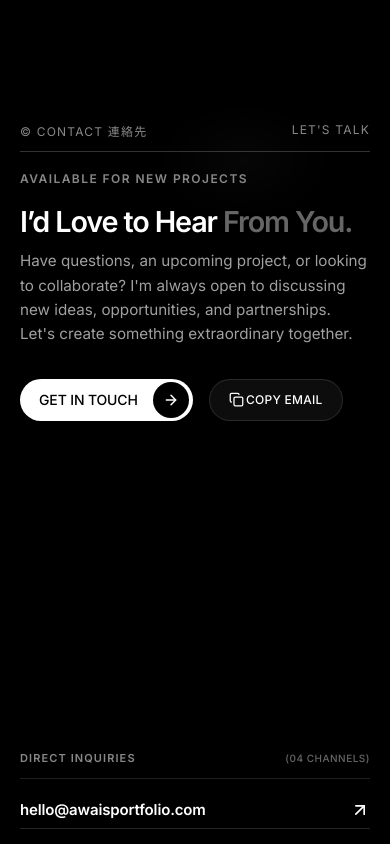
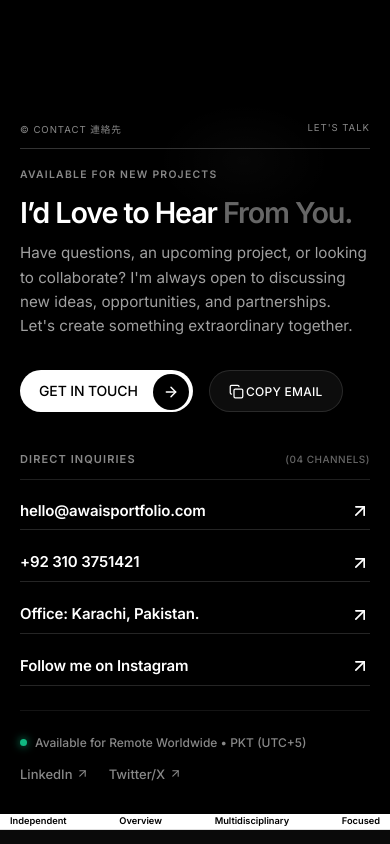
Before and after one commit to awaisavancera-rgb/Portfolio-Awais, a Next.js app: page / in a window 390 px wide. Shown: the part 7520-8364 px from the top of the page. Built offline with nearby package versions, Linux system fonts and the light colour scheme; a web font is replaced by a local one.

Commit message:
feat: add contact, portfolio, and about hero components with styling

```diff
--- a/src/components/Portfolio.tsx
+++ b/src/components/Portfolio.tsx
@@ -28,7 +28,7 @@ const projects: Project[] = [
         title: "Flyers Cocktail Co.",
         slug: "flyers-cocktail-co",
         tags: ["Shopify", "Tailwind CSS"],
-        image: "/flyer-cocktail-portfolio-bg.jpg",
+        image: "/Flyers Website.jfif",
         description: "The World's Most Awarded CBD Cocktails — modern Shopify e-commerce platform built with Tailwind CSS, custom Alpine.js interactions, and Klaviyo.",
     },
     {
@@ -36,7 +36,7 @@ const projects: Project[] = [
         title: "Bite Toothpaste Bits",
         slug: "bite-toothpaste-bits",
         tags: ["Shopify", "React.js"],
-        image: "/bite-toothpaste-portfolio-bg.jpg",
+        image: "/Bite Toothpaste Bits Website.jfif",
         description: "Eco-friendly oral care Shopify store engineered with React & Preact components, Tailwind CSS styling, and advanced Rebuy personalization.",
     },
     {
@@ -44,7 +44,7 @@ const projects: Project[] = [
         title: "Tokyo Headspa",
         slug: "tokyo-headspa",
         tags: ["Remix", "Radix UI"],
-        image: "/tokyo-headspa-portfolio-bg.jpg",
+        image: "/Tokyoheadspa Website.jfif",
         description: "Australia's leading Japanese head spa web experience built with Remix, React Router, Radix UI, Lenis smooth scrolling, and Swiper showcases.",
     },
 ]
--- a/src/components/aboutHero.module.css
+++ b/src/components/aboutHero.module.css
@@ -93,6 +93,7 @@
 .cardImage {
     object-fit: cover;
     border-radius: 12px;
+    object-position: 25% 20%;
     transition: transform 0.5s ease;
 }
 
--- a/src/components/contact.module.css
+++ b/src/components/contact.module.css
@@ -334,6 +334,7 @@
 
     .leftColumn {
         max-width: 100%;
+        max-height: max-content;
     }
 
     .pill {
@@ -352,6 +353,7 @@
 
     .rightColumn {
         max-width: 100%;
+        max-height: max-content;
     }
 
     .columnTag {
@@ -387,13 +389,18 @@
     }
 
     .headerInfo {
-        font-size: 12px;
+        font-size: clamp(.6rem, 2.3vw, .72rem);
         padding-bottom: 0.75rem;
         margin-bottom: 1.2rem;
     }
 
     .headerInfo .headerCol:nth-child(2) {
         display: none;
+    }
+
+    .availableTag {
+        font-size: .65rem;
+        margin-bottom: 1rem;
     }
 
     .contentWrapper {
```
